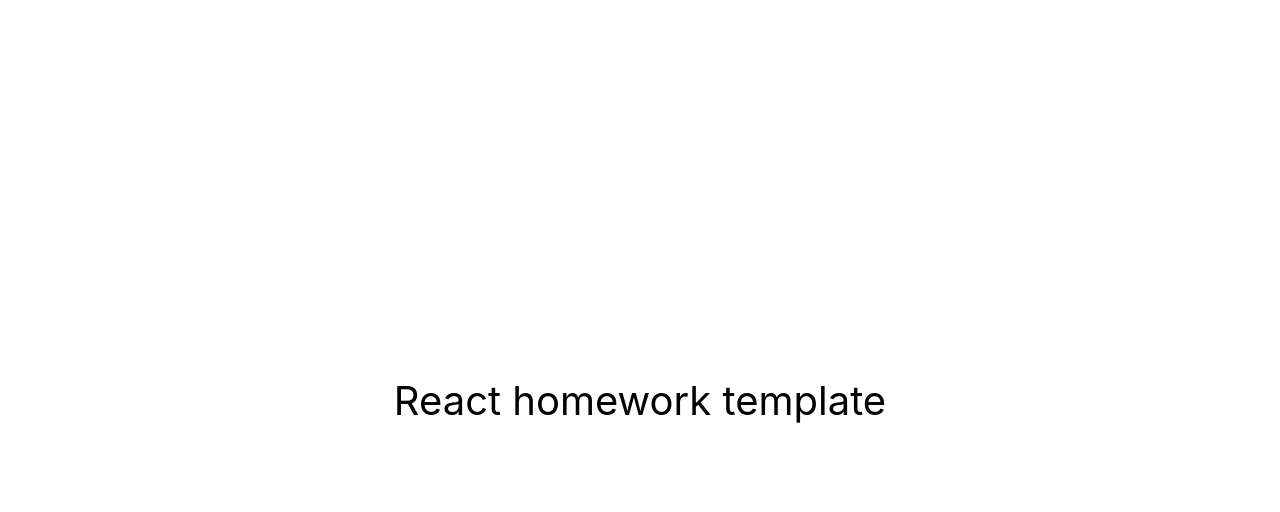
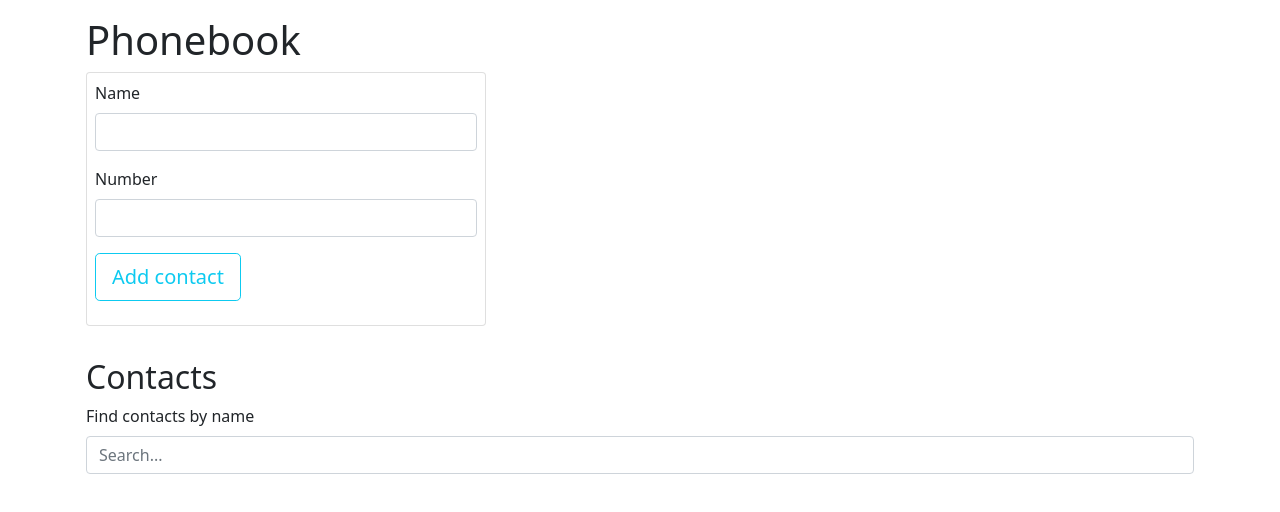
Before and after one commit to HordiienkoOlha/goit-react-hw-07-phonebook, a React (Create React App) app: page / in a window 1280 px wide. Shown: the top 512 px of the page. Built offline with nearby package versions, Linux system fonts and the light colour scheme.

Commit message:
add contacts

```diff
--- a/package.json
+++ b/package.json
@@ -4,12 +4,18 @@
   "private": true,
   "homepage": "https://HordiienkoOlha.github.io/goit-react-hw-07-phonebook/",
   "dependencies": {
+    "@reduxjs/toolkit": "^1.8.3",
     "@testing-library/jest-dom": "^5.16.3",
     "@testing-library/react": "^12.1.4",
     "@testing-library/user-event": "^13.5.0",
+    "bootstrap": "^5.1.3",
     "react": "^18.1.0",
+    "react-bootstrap": "^2.4.0",
     "react-dom": "^18.1.0",
+    "react-redux": "^8.0.2",
     "react-scripts": "5.0.1",
+    "redux-persist": "^6.0.0",
+    "reselect": "^4.1.6",
     "web-vitals": "^2.1.3"
   },
   "scripts": {
--- a/src/components/App.jsx
+++ b/src/components/App.jsx
@@ -1,16 +1,20 @@
+import {Container } from 'react-bootstrap';
+import ContactForm from './ContactsForm/ContactForm';
+import ContactList from './ContactList/ContactList';
+import Filter from './Filter/Filter';
+
 export const App = () => {
   return (
-    <div
-      style={{
-        height: '100vh',
-        display: 'flex',
-        justifyContent: 'center',
-        alignItems: 'center',
-        fontSize: 40,
-        color: '#010101'
-      }}
-    >
-      React homework template
-    </div>
+    <>
+    <Container className="p-3">
+    <h1 className="header">Phonebook</h1>
+      <ContactForm />
+      </Container>
+      <Container className="p-3">
+      <h2 className="header">Contacts</h2>
+      <Filter />
+      <ContactList />
+      </Container>
+    </>
   );
 };
--- /dev/null
+++ b/src/components/App.module.css
@@ -0,0 +1,9 @@
+.container {
+width: 500px;
+    padding-top: 15px;
+    padding-bottom: 15px;
+    margin: 0 auto;
+}
+.title {
+text-align: center
+}
--- /dev/null
+++ b/src/components/ContactList/ContactList.js
@@ -0,0 +1,44 @@
+import { useState, useEffect } from 'react';
+import { ListGroup } from 'react-bootstrap';
+import { useDispatch, useSelector } from 'react-redux';
+import { deleteContact } from 'redux/contacts/contactSlice';
+import {
+  getContactsItem,
+  getContsctasFilter,
+} from 'redux/contacts/contactsSelectors';
+import ContactItem from '../ContactsItem/ContactsItem';
+
+const ContactList = () => {
+  const [filterContacts, setFilterContacts] = useState([]);
+  const contacts = useSelector(getContactsItem);
+  const filter = useSelector(getContsctasFilter);
+
+  const dispatch = useDispatch();
+
+  useEffect(() => {
+    const filteredContacts = contacts.filter(
+      contact =>
+        contact.name.toLowerCase().includes(filter) ||
+        contact.number.includes(filter)
+    );
+    return setFilterContacts(filteredContacts);
+  }, [filter, contacts]);
+
+  const onDeleteContacts = id => dispatch(deleteContact(id));
+  return (
+    <>
+      <ListGroup>
+        {filterContacts.map(({ id, name, number }) => (
+          <ContactItem
+            key={id}
+            name={name}
+            number={number}
+            onDeleteContacts={() => onDeleteContacts(id)}
+          />
+        ))}
+      </ListGroup>
+    </>
+  );
+};
+
+export default ContactList;
--- /dev/null
+++ b/src/components/ContactsForm/ContactForm.js
@@ -0,0 +1,85 @@
+import { nanoid } from 'nanoid';
+import { Form, Button, Card } from 'react-bootstrap';
+import { useDispatch, useSelector } from 'react-redux';
+import { useState } from 'react';
+import { getContactsItem } from 'redux/contacts/contactsSelectors';
+import { addContact } from 'redux/contacts/contactSlice';
+
+export default function ContactForm() {
+  const [name, setName] = useState('');
+  const [number, setNumber] = useState('');
+  const contacts = useSelector(getContactsItem);
+  const dispatch = useDispatch();
+
+  const onChange = event => {
+    const { name, value } = event.target;
+    switch (name) {
+      case 'name':
+        setName(value.toLowerCase());
+        break;
+
+      case 'number':
+        setNumber(value.toLowerCase());
+        break;
+
+      default:
+        return;
+    }
+  };
+
+  const onHandleSubmit = event => {
+    event.preventDefault();
+    const newContact = {
+      id: nanoid(),
+      name,
+      number,
+    };
+
+    if (contacts.some(contact => contact.name.includes(newContact.name))) {
+      window.alert('The contact added in the list');
+    } else {
+      dispatch(addContact(newContact));
+    }
+    reset();
+  };
+
+  const reset = () => {
+    setName('');
+    setNumber('');
+  };
+  return (
+    <>
+      <Card style={{ width: '25rem' }}>
+        <Form className="mb-3 p-2" onSubmit={onHandleSubmit}>
+          <Form.Group className="mb-3" controlId="formBasicEmail">
+            <Form.Label> Name</Form.Label>
+            <Form.Control
+              value={name}
+              type="text"
+              name="name"
+              pattern="^[a-zA-Zа-яА-Я]+(([' -][a-zA-Zа-яА-Я ])?[a-zA-Zа-яА-Я]*)*$"
+              title="Name may contain only letters, apostrophe, dash and spaces. For example Adrian, Jacob Mercer, Charles de Batz de Castelmore d'Artagnan"
+              onChange={onChange}
+              required
+            />
+          </Form.Group>
+          <Form.Group className="mb-3" controlId="formBasicPassword">
+            <Form.Label>Number</Form.Label>
+            <Form.Control
+              value={number}
+              type="tel"
+              name="number"
+              pattern="\+?\d{1,4}?[-.\s]?\(?\d{1,3}?\)?[-.\s]?\d{1,4}[-.\s]?\d{1,4}[-.\s]?\d{1,9}"
+              title="Phone number must be digits and can contain spaces, dashes, parentheses and can start with +"
+              onChange={onChange}
+              required
+            />
+          </Form.Group>
+          <Button size="lg" variant="outline-info" type="submit">
+            Add contact
+          </Button>
+        </Form>
+      </Card>
+    </>
+  );
+}
--- /dev/null
+++ b/src/components/ContactsItem/ContactsItem.js
@@ -0,0 +1,31 @@
+import PropTypes from 'prop-types';
+import { ListGroup, Button, Stack } from 'react-bootstrap';
+
+
+const ContactItem = ({name, number, onDeleteContacts }) => {
+  return (
+    <ListGroup.Item>
+      <Stack direction="horizontal" gap={2}>
+        <p>
+          {name} : {number}
+        </p>
+        <Button
+          variant="outline-info"
+          type="button"
+          className="ms-auto"
+          onClick={onDeleteContacts}
+        >
+          Delete
+        </Button>
+      </Stack>
+    </ListGroup.Item>
+  );
+};
+
+ContactItem.propTypes = {
+  name: PropTypes.string.isRequired,
+  number: PropTypes.string.isRequired,
+  onDeleteContacts: PropTypes.func.isRequired,
+};
+
+export default ContactItem;
--- /dev/null
+++ b/src/components/Filter/Filter.js
@@ -0,0 +1,24 @@
+import { Form } from 'react-bootstrap';
+import { useDispatch } from 'react-redux';
+import { addFilter } from 'redux/contacts/contactSlice';
+
+const Filter = () => {
+  const dispatch = useDispatch();
+  return (
+    <>
+      <Form>
+        <Form.Group className="mb-3" controlId="formBasicEmail">
+          <Form.Label>Find contacts by name</Form.Label>
+          <Form.Control
+            type="text"
+            name="filter"
+            placeholder="Search..."
+            onChange={event=> dispatch(addFilter(event.target.value.trim()))}
+          />
+        </Form.Group>
+      </Form>
+    </>
+  );
+};
+
+export default Filter;
--- a/src/index.js
+++ b/src/index.js
@@ -1,10 +1,19 @@
 import React from 'react';
 import ReactDOM from 'react-dom/client';
+import { PersistGate } from 'redux-persist/integration/react';
+import { Provider } from 'react-redux';
+// import { store } from './components/redux/store';
+import { store, persistor } from './redux/store';
 import { App } from 'components/App';
 import './index.css';
+import 'bootstrap/dist/css/bootstrap.min.css';
 
 ReactDOM.createRoot(document.getElementById('root')).render(
   <React.StrictMode>
-    <App />
+    <Provider store={store}>
+      <PersistGate loading={null} persistor={persistor}>
+        <App />
+      </PersistGate>
+    </Provider>
   </React.StrictMode>
 );
--- /dev/null
+++ b/src/redux/contacts/contactSlice.js
@@ -0,0 +1,26 @@
+import { createSlice } from '@reduxjs/toolkit';
+
+const initialState = {
+  items: [],
+  filter: '',
+};
+
+export const contactSlice = createSlice({
+  name: 'contacts',
+  initialState,
+  reducers: {
+    addContact: (contacts, { payload }) => {
+      contacts.items.push(payload);
+    },
+    deleteContact: (contacts, { payload }) => {
+      contacts.items = contacts.items.filter(item => item.id !== payload);
+    },
+    addFilter: (contacts, { payload }) => {
+      contacts.filter = payload;
+    },
+  },
+});
+
+export const { addContact, deleteContact, addFilter } = contactSlice.actions;
+
+export default contactSlice.reducer;
--- /dev/null
+++ b/src/redux/contacts/contactsSelectors.js
@@ -0,0 +1,13 @@
+import { createSelector } from 'reselect';
+
+const getContactsState = state => state.contacts;
+
+export const getContactsItem = createSelector(
+  getContactsState,
+  contactsState => contactsState.items
+);
+
+export const getContsctasFilter = createSelector(
+  getContactsState,
+  contactsState => contactsState.filter
+);
--- /dev/null
+++ b/src/redux/store.js
@@ -0,0 +1,33 @@
+import { configureStore } from '@reduxjs/toolkit';
+import {
+  persistStore,
+  persistReducer,
+  FLUSH,
+  REHYDRATE,
+  PAUSE,
+  PERSIST,
+  PURGE,
+  REGISTER,
+} from 'redux-persist';
+import storage from 'redux-persist/lib/storage';
+import contactsReducer from './contacts/contactSlice';
+
+const persistConfig = {
+  key: 'contacts',
+  storage,
+  blacklist: ['filter'],
+};
+
+export const store = configureStore({
+  reducer: {
+    contacts: persistReducer(persistConfig, contactsReducer),
+  },
+  middleware: getDefaultMiddleware =>
+    getDefaultMiddleware({
+      serializableCheck: {
+        ignoredActions: [FLUSH, REHYDRATE, PAUSE, PERSIST, PURGE, REGISTER],
+      },
+    }),
+});
+
+export const persistor = persistStore(store);
```
Also changed, not shown: 1 other file (tests, documents, lock files or other folders).
